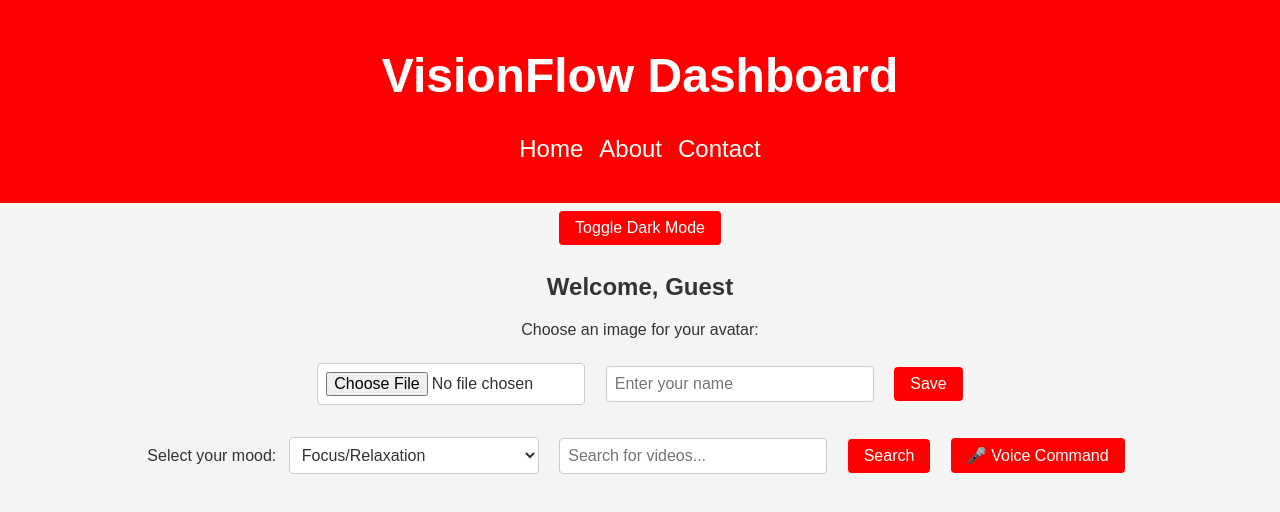
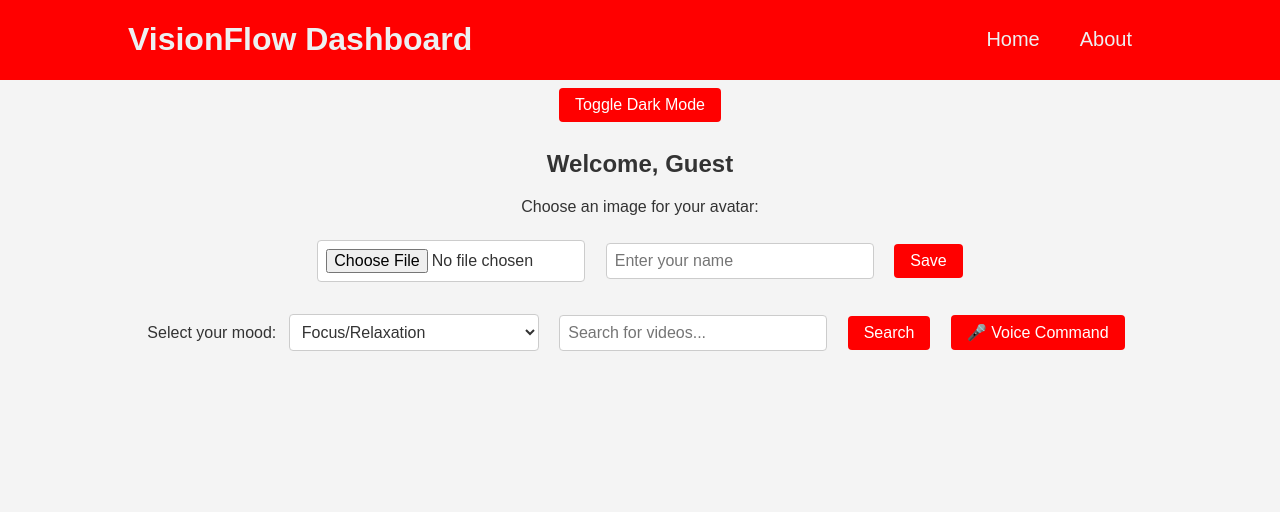
Before and after one commit to AndersenAlexander/VisionFlow-FinalProjectTypeScript, a website built with Vite: page index.html in a window 1280 px wide. Built offline with nearby package versions, Linux system fonts and the light colour scheme.

Commit message:
About updates

```diff
--- a/about.html
+++ b/about.html
@@ -9,13 +9,33 @@
   </head>
   <body>
     <div id="about"></div>
-    <script type="module" src="/src/main.ts"></script>
+    <header id="about_header">
+        <h1>About</h1>
+        <nav>
+            <ul class="nav_links">
+                <li><a href="index.html">Home</a></li>
+                <li><a href="about.html">About</a></li>
+            </ul>
+        </nav>
+    </header>
 
-    <div class="hero">    <!--  VIDEO Section   -->
+    <!--  VIDEO Section   -->
+    <div class="hero">
         <video autoplay loop muted plays-inline class="bkg_video">
             <source src="src/media/bkg_video.mp4" type="video/mp4">
         </video>
+
+        <p>
+            VisionFlow is a dynamic web application that transforms your YouTube viewing experience by offering personalized video recommendations <br> based on your current mood. <br>
+            Whether you’re looking to feel uplifted, relaxed, or motivated, simply select your mood and let VisionFlow curate a list of videos <br> tailored to enhance your emotional state. <br>
+            In addition to mood-based recommendations, VisionFlow enables you to personalize your experience. <br>
+            You can easily add your name and choose a profile picture, making the platform uniquely yours. <br>
+            With its modern and intuitive interface, VisionFlow not only simplifies content discovery but also ensures a more engaging and <br> enjoyable experience every time you are on the platform. <br>
+            Designed with user convenience in mind, VisionFlow is your gateway to a more customized digital media experience—bringing the <br> right content to you at the right time while allowing you to connect with your favorite videos in a way that truly resonates with your mood. <br>
+        </p>
     </div>
 
+
+    <script type="module" src="/src/main.ts"></script>
   </body>
 </html>
--- a/src/components/Header.ts
+++ b/src/components/Header.ts
@@ -3,10 +3,9 @@ export function createHeader() {
       <header>
           <h1>VisionFlow Dashboard</h1>
           <nav>
-              <ul>
+              <ul  class="nav_links">
                   <li><a href="index.html">Home</a></li>
                   <li><a href="about.html">About</a></li>
-                  <li><a href="#">Contact</a></li>
               </ul>
           </nav>
       </header>
--- a/src/services/YouTubeAPI.ts
+++ b/src/services/YouTubeAPI.ts
@@ -1,5 +1,5 @@
 // Replace with your actual YouTube Data API key.
-const API_KEY = "";
+const API_KEY = "AIzaSyDZMe2M_PZz_t83VqYGNaQJAuuA-RzCMRY";
 const BASE_URL = "https://www.googleapis.com/youtube/v3/search";
 
 // Global variable for pagination token. If it's empty (""), we are at the first page.
--- a/src/styles/styles.css
+++ b/src/styles/styles.css
@@ -8,26 +8,50 @@ body {
 }
 
 /* Red header */
-header {
-  background-color: #ff0000;
-  color: white;
-  padding: 1rem;
-  text-align: center;
-  font-size: 1.5rem;
+#about_header{
+  position: sticky; top: 0%;
+  display: flex;
+  background-color: rgba(255, 0, 0, 0.3);
+  color: #edf0f1;
+  padding: 0% 10%;
+  align-items: center;
+  justify-content: space-between;
+}
+
+header{
+  position: sticky; top: 0%;
+  display: flex;
+  background-color: rgba(255, 0, 0);
+  color: #edf0f1;
+  padding: 0% 10%;
+  align-items: center;
+  justify-content: space-between;
+}
+
+.nav_links{
+  list-style: none;
+}
+
+.nav_links li{
+  display: inline-block;
+  padding: 0px 20px;
+}
+
+.nav_links li a{
+  transition: all 0.3s ease 0s;
+}
+
+.nav_links li a:hover{
+  color: #5bbff9;
 }
 
 /* Navigation menu inside the header */
-nav ul {
-  list-style: none;
-  padding: 0;
+nav ul, a {
+  font-size: 20px;
+  color: #edf0f1;
+  text-decoration: none;
   display: flex;
   justify-content: center;
-  gap: 1rem;
-}
-
-nav a {
-  color: white;
-  text-decoration: none;
 }
 
 /* Main content area */
@@ -102,14 +126,24 @@ button:hover {
   background-color: #cc0000; /* Slightly darker red when hovered */
 }
 
+
+
+
+
+/* -------------------------------------------------- ABOUT SECTION --------------------------------------------------- */
+
+
 .hero{
   width: 100%;
   height: 100vh;
-  /* background-image: linear-gradient(rgba(12,3,51,0.3), rgba(12,3,51,0.3)); */
+  /* background-image: linear-gradient(rgba(12,3,51,0.3), rgba(12,3,51,0.3));    */
   position: relative;
-  display: flex;
+  display: table;
   align-items: center;
   justify-self: center;
+  background-position: center;
+  background-size: cover;
+  background-attachment: fixed;
 }
 
 .bkg_video{
@@ -134,3 +168,8 @@ button:hover {
     height: 100%;
   }
 }
+
+.hero p{
+  font-size: 25px;
+  color: ghostwhite;
+}
```
